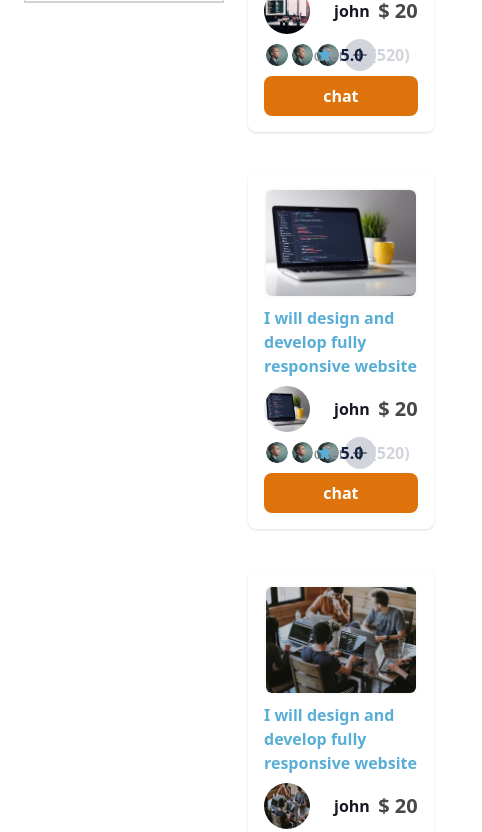
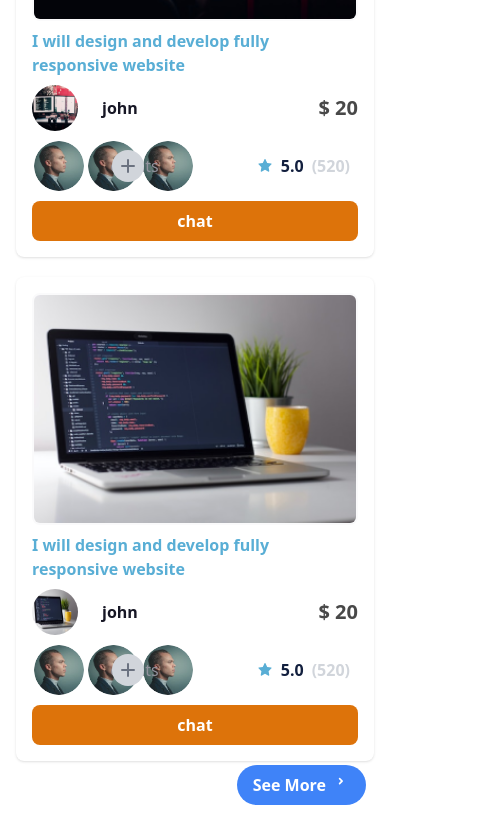
Before and after one commit to herocodecamp/selflance-web-frontend, a React (Create React App) app: page / in a window 390 px wide. Shown: the part 1156-1988 px from the top of the page, 482 px wide, since content can reach past the window. After the commit the page ends 1965 px from the top, so only its background shows below. Built offline with nearby package versions, Linux system fonts and the light colour scheme.

Commit message:
premium seller page see more features implement for small device

```diff
--- a/src/components/PremiumSellerComponent/PreGigDetails.js
+++ b/src/components/PremiumSellerComponent/PreGigDetails.js
@@ -4,7 +4,7 @@ import PreMutuals from './PreMutuals';
 const PreGigDetails = ({ gig }) => {
   return (
     <div>
-      <div className='bg-[ #FFFFFF] shadow px-4 py-4 rounded-lg space-y-2 relative'>
+      <div className='bg-[#FFFFFF] shadow px-4 py-4 rounded-lg space-y-2 relative '>
         <div>
           <img src={gig.image} className="rounded-lg w-full mx-auto border-2 border-[#FAFAFB]" alt="alt" />
         </div>
--- a/src/components/PremiumSellerComponent/PreRecentSearch.js
+++ b/src/components/PremiumSellerComponent/PreRecentSearch.js
@@ -31,13 +31,13 @@ const recentSearch = [
 
 const PreRecentSearch = () => {
   return (
-    <div className='p-12 bg-[#F5F5F5]'>
+    <div className='p-12 bg-[#F5F5F5] hidden sm:block'>
       <h2 className='text-[#000000] font-bold text-3xl px-12'>Your most recent browsing history</h2>
-      <div className='grid grid-cols-1 md:grid-cols-2 xl:grid-cols-4 gap-10 py-4'>
+      <div className='grid lg:grid-cols-4 gap-5 py-4'>
         {
           recentSearch?.map(gig => <PreGigDetails
-          key={gig._id}
-          gig={gig}
+            key={gig._id}
+            gig={gig}
           ></PreGigDetails>)
         }
       </div>
--- a/src/components/PremiumSellerComponent/PreSellerGig.js
+++ b/src/components/PremiumSellerComponent/PreSellerGig.js
@@ -1,4 +1,4 @@
-import React from 'react';
+import React, { useState } from 'react';
 import image1 from '../../Assets/Active_Gig_1.png'
 import image2 from '../../Assets/Active_Gig_2.png'
 import image3 from '../../Assets/Active_Gig_3.png'
@@ -61,14 +61,56 @@ const Gigs = [
 
 
 const PreSellerGig = () => {
+  const [seeMore, setSeeMore] = useState(3)
+
+  const handleSeeMore = () => {
+    setSeeMore(seeMore + 3)
+  }
+
   return (
-    <div className='grid grid-cols-1 md:grid-cols-2 lg:grid-cols-3 gap-10 py-6'>
-      {
-        Gigs?.map(gig => <PreGigDetails
-          key={gig._id}
-          gig={gig}
-        ></PreGigDetails>)
-      }
+    <div className='relative py-6'>
+      <div className='grid grid-cols-1 md:grid-cols-2 lg:grid-cols-3 gap-5 py-6 '>
+
+
+
+        {
+
+          Gigs?.map(gig => {
+            return (
+              <div className='sm:block hidden'>
+                <PreGigDetails
+                  key={gig._id}
+                  gig={gig}
+                ></PreGigDetails>
+              </div>
+            )
+          })
+
+        }
+        {
+
+          Gigs?.slice(0, seeMore).map(gig => {
+            return (
+              <div className='sm:hidden block'>
+                <PreGigDetails
+                  key={gig._id}
+                  gig={gig}
+                ></PreGigDetails>
+              </div>
+            )
+          })
+
+        }
+
+      </div>
+      <button
+        onClick={handleSeeMore}
+        className="bg-blue-500 hover:bg-blue-600 text-white font-bold py-2 px-4 rounded-full inline-flex absolute right-2 bottom-1 sm:hidden">
+        <span>See More</span>
+        <svg class="h-4 w-4 ml-2" viewBox="0 0 20 20" fill="currentColor">
+          <path fill-rule="evenodd" d="M6.293 6.293a1 1 0 011.414 0l3.172 3.172a1 1 0 010 1.414l-3.172 3.172a1 1 0 01-1.414-1.414L8.586 10 6.293 7.707a1 1 0 010-1.414z" clip-rule="evenodd" />
+        </svg>
+      </button>
     </div>
   );
 };
--- a/src/components/PremiumSellerComponent/PremiumFilter.js
+++ b/src/components/PremiumSellerComponent/PremiumFilter.js
@@ -53,8 +53,8 @@ const PremiumFilter = () => {
   };
 
   return (
-    <div className='sm:p-12  p-6'>
-      <div className='lg:w-[306px] w-[200px]'>
+    <div className='sm:p-12  p-6 hidden sm:block'>
+      <div className='lg:w-[306px] sm:w-[200px]'>
 
         <div className=' border border-[#D1D1D1] bg-[#FFFFFF] border-box'>
           <div className='border-b pb-6 pl-4 border-[#D1D1D1]'>
--- a/src/components/PremiumSellerComponent/PremiumSearch.js
+++ b/src/components/PremiumSellerComponent/PremiumSearch.js
@@ -3,13 +3,13 @@ import PreSellerGig from './PreSellerGig';
 
 const PremiumSearch = () => {
   return (
-    <div className='pt-16 w-4/5 pr-12'>
+    <div className='pt-16 sm:w-4/5 w-full px-4 sm:pr-12'>
       <div className='space-y-4'>
         <h4 className='text-[#121F3E]'>Programming & Tech > Website development</h4>
         <h3 className='text-[#000000] text-2xl leading-9'>Results for "website development"
         </h3>
 
-        <div className='flex justify-between items-center'>
+        <div className='flex justify-between items-center space-x-2'>
           <p className='leading-9 text-[#6A6A6A] tracking-normal'>search result here</p>
 
           <div className='sm:flex sm:space-x-6'>
```
